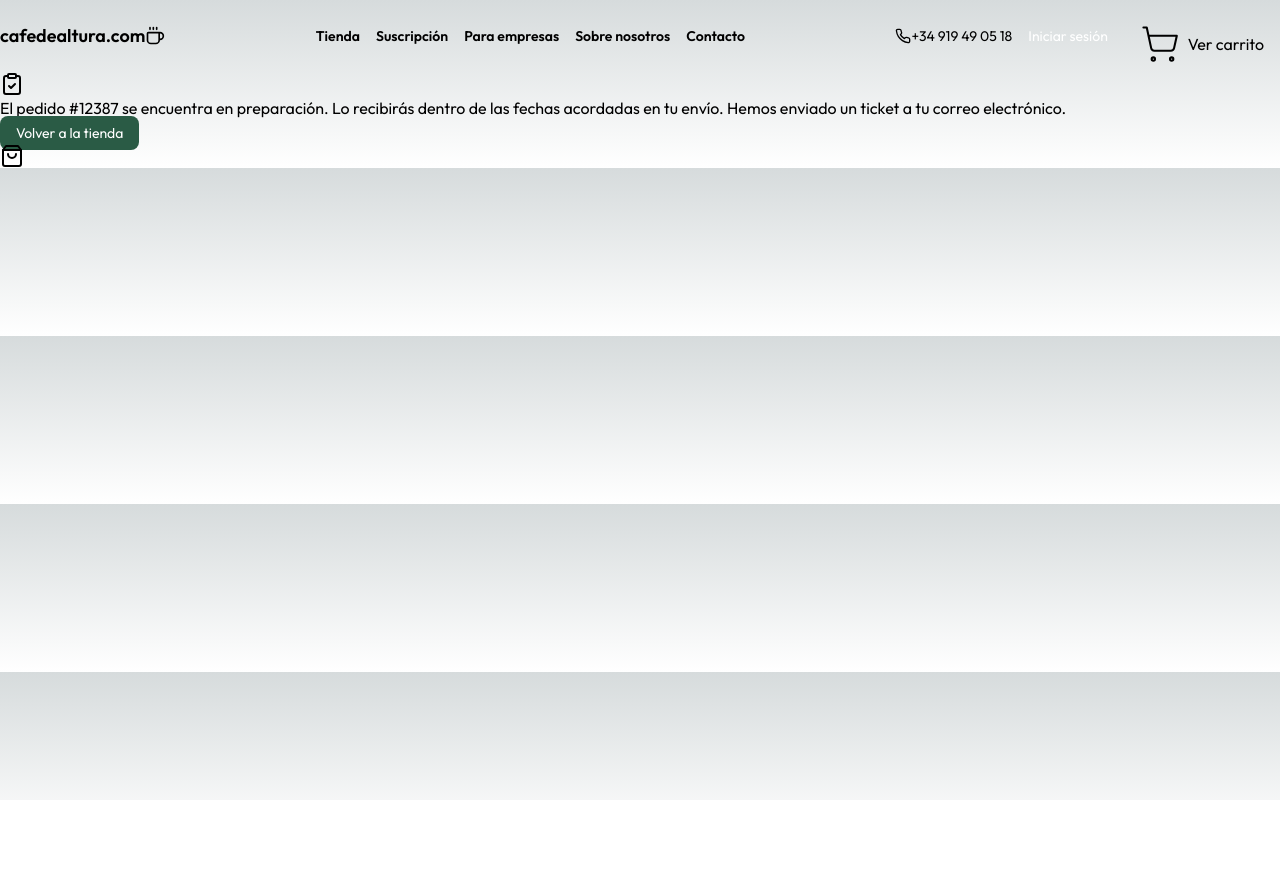
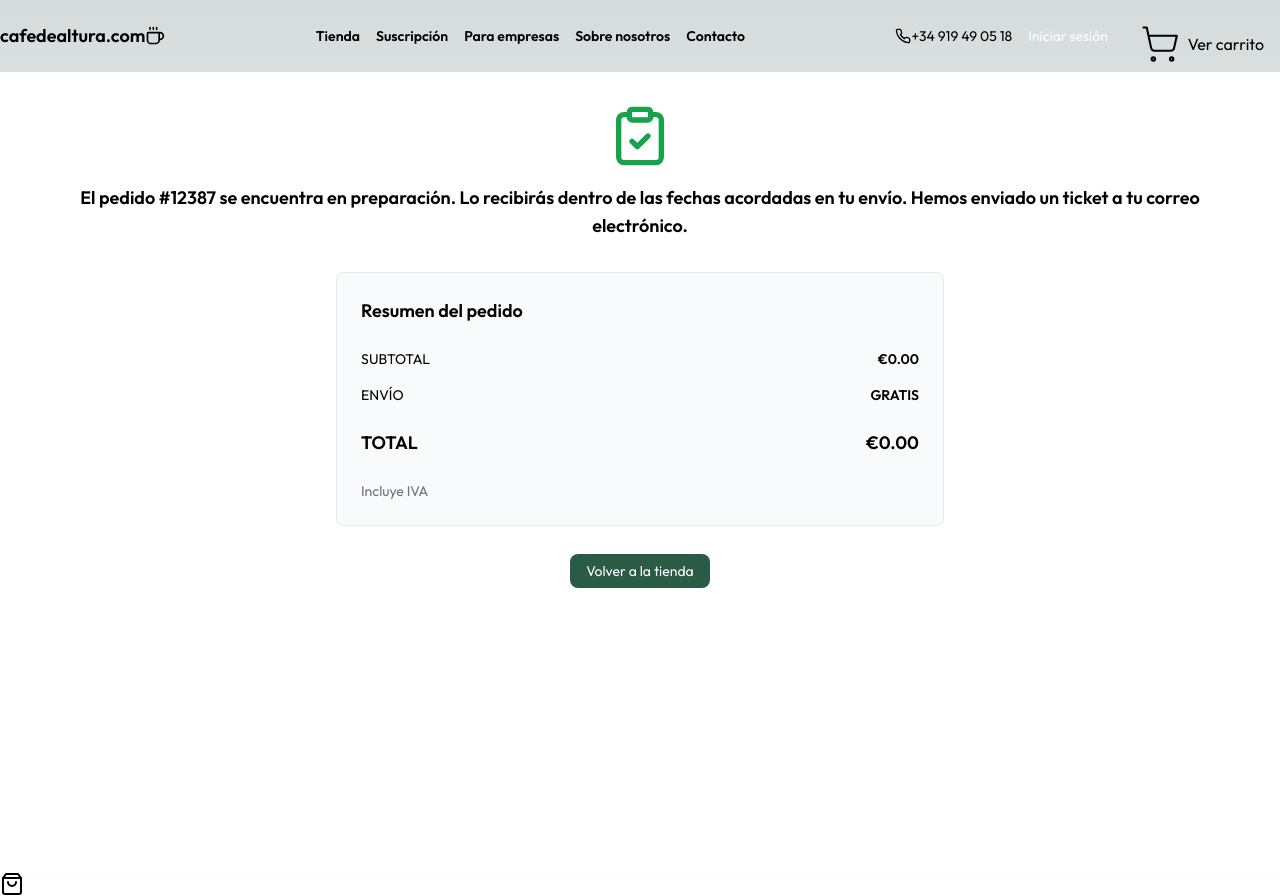
Before and after one commit to gabrielaspooky/CafeDeAlturaV2, a Next.js app in the folder cafe-de-altura/: page /success in a window 1280 px wide. Before the commit the page ends 800 px from the top, so only its background shows below. Built offline with nearby package versions, Linux system fonts and the light colour scheme.

Commit message:
added notification toast

```diff
--- a/cafe-de-altura/src/app/shoppingBag/page.jsx
+++ b/cafe-de-altura/src/app/shoppingBag/page.jsx
@@ -55,7 +55,9 @@ const ShoppingBag = () => {
                       />
                       <div className="ml-4">
                         <p className="text-sm font-medium">{product.brand}</p>
-                        <p className="text-sm text-gray-500">{product.description || 'Descripción del producto'}</p>
+                        <p className="text-sm text-gray-500">
+                        Paquete de café, 250 gr
+                          </p>
                       </div>
                     </div>
                     <p className="font-semibold">€{typeof product.price === 'number' ? product.price.toFixed(2) : 'N/A'}</p>
--- a/cafe-de-altura/src/app/success/page.jsx
+++ b/cafe-de-altura/src/app/success/page.jsx
@@ -1,23 +1,81 @@
-import React from 'react'
+"use client"
+import React, { useEffect, useState } from 'react';
 import { ClipboardCheck } from "lucide-react";
 import Link from "next/link";
 
-const success = () => {
+const Success = () => {
+  const [cart, setCart] = useState([]);
+
+  useEffect(() => {
+    // Leer el carrito desde localStorage
+    const savedCart = JSON.parse(localStorage.getItem('cart')) || [];
+    setCart(savedCart);
+  }, []);
+
+  // Calcula el subtotal y total
+  const subtotal = cart.reduce((total, product) => total + (product.price || 0), 0);
+  const shippingCost = 0.00; // Assuming free shipping as shown in your image
+  const total = subtotal + shippingCost;
+
   return (
-
-    <div>
-        <ClipboardCheck />
-<p>
+    <div className="bg-white min-h-screen py-8 text-black">
+      <div className="max-w-7xl mx-auto px-4 sm:px-6 lg:px-8">
+        <div className="text-center">
+          <ClipboardCheck className="mx-auto h-16 w-16 text-green-600" />
+          <p className="text-lg font-semibold mt-4">
             El pedido #12387 se encuentra en preparación.
             Lo recibirás dentro de las fechas acordadas en tu envío.
             Hemos enviado un ticket a tu correo electrónico.
           </p>
+        </div>
 
+        {/* Cart Summary Section */}
+        <div className="lg:w-1/2 w-full mx-auto mt-8">
+          <div className="border border-gray-200 rounded-lg p-6 bg-gray-50">
+            <h3 className="text-lg font-semibold mb-6">Resumen del pedido</h3>
+            {cart.map((product, index) => (
+              <div key={index} className="flex justify-between mb-4">
+                <div className="flex items-center">
+                  <img
+                    src={product.img_url}
+                    alt={product.brand}
+                    width={50}
+                    height={50}
+                    className="mr-4"
+                  />
+                  <div>
+                    <p className="text-sm font-medium">{product.brand}</p>
+                    <p className="text-sm text-gray-500">Paquete de café, 250 gr</p>
+                  </div>
+                </div>
+                <p className="font-semibold">€{product.price.toFixed(2)}</p>
+              </div>
+            ))}
+
+            <div className="flex justify-between mt-6">
+              <span className="text-sm">SUBTOTAL</span>
+              <span className="text-sm font-semibold">€{subtotal.toFixed(2)}</span>
+            </div>
+            <div className="flex justify-between mt-4">
+              <span className="text-sm">ENVÍO</span>
+              <span className="text-sm font-semibold">GRATIS</span>
+            </div>
+            <div className="flex justify-between mt-6">
+              <span className="text-lg font-semibold">TOTAL</span>
+              <span className="text-lg font-semibold">€{total.toFixed(2)}</span>
+            </div>
+            <p className="text-sm text-gray-500 mt-6">Incluye IVA</p>
+          </div>
+        </div>
+
+        <div className="text-center mt-8">
           <Link href="/shop" className="bg-[#2A5B45] hover:bg-[#505050] text-white text-sm py-2 px-4 rounded-lg">
             Volver a la tienda
           </Link>
         </div>
-  )
-}
+      </div>
+    </div>
+  );
+};
 
-export default success
+export default Success;
```
Also changed, not shown: cafe-de-altura/components/ui/AddedToast.jsx (added, +28 -0 lines), cafe-de-altura/components/ui/CardProduct.jsx (+24 -4 lines). Lines whose indentation alone changed are shown as unchanged.
